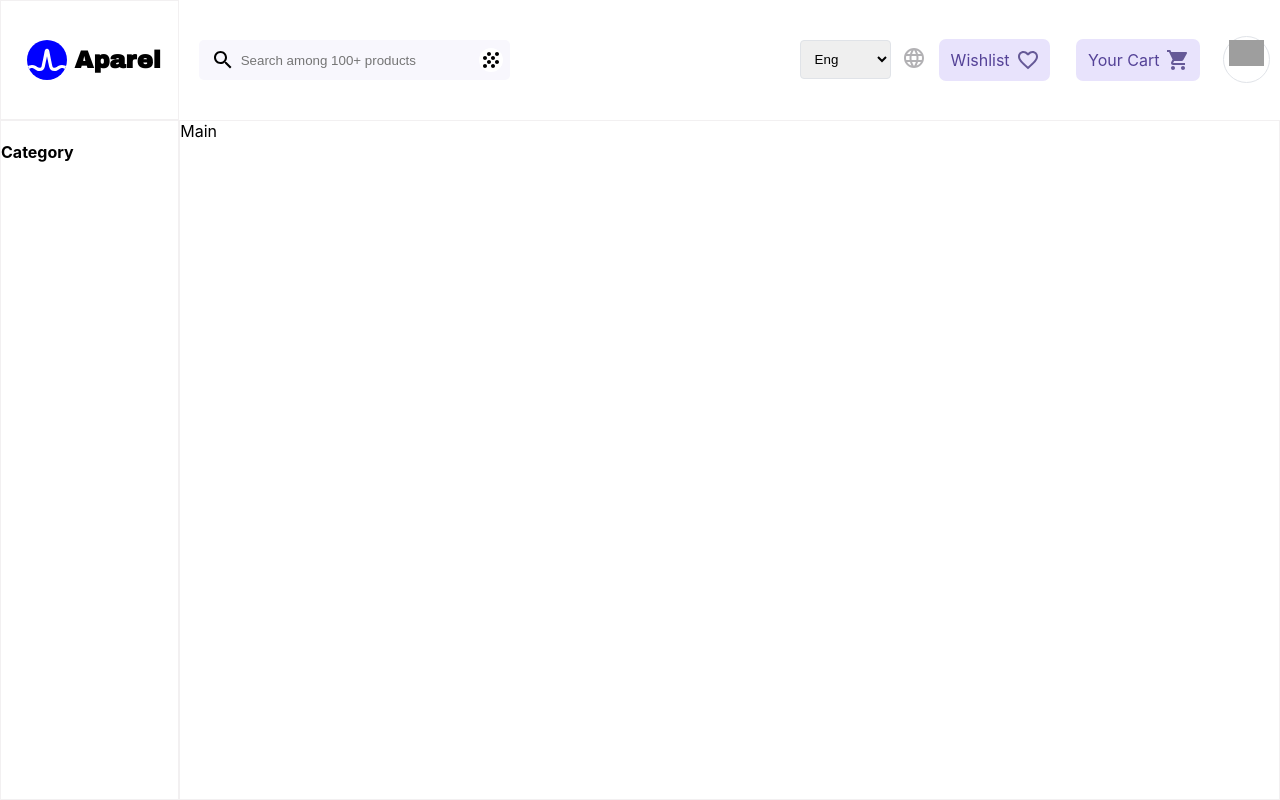
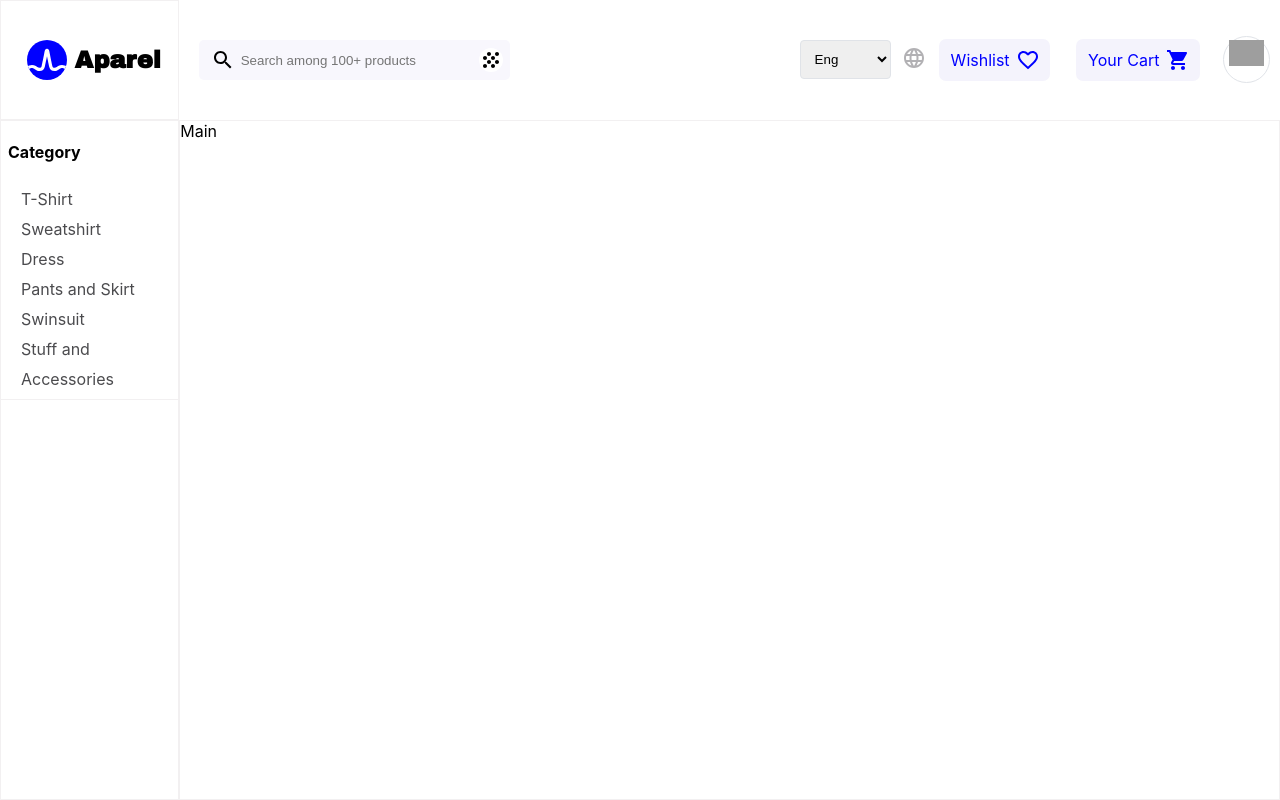
Before and after one commit to okeresamuel/Complete-Ecommerce-and-Admin-dashboard, a React (Create React App) app in the folder e-commerce/: page / in a window 1280 px wide. Built offline with nearby package versions, Linux system fonts and the light colour scheme; grey boxes are pictures that could not be loaded.

Commit message:
Create category section

```diff
--- a/e-commerce/src/components/Header/Header.css
+++ b/e-commerce/src/components/Header/Header.css
@@ -36,18 +36,18 @@
     justify-content: space-between;
 }
 .Nav__btn1,.Nav__btn2{
-    background-color: hsl(250deg 80% 94%);
+    background-color:hsl(250deg 57% 97%);
     padding: 3px 12px 11px 12px;
     border-radius: 7px;
     margin: 13px;
-    color: rgb(84, 66, 151);
+    color: blue;
     text-decoration: none;
 }
 .love__icon,.Shopping__icon{
  position: relative;
  top:6px;
  left:1.9px;
- color: hsl(252deg 26% 47%);
+ color: blue;
 }
 .profile__icon{
     width:35px;
@@ -76,3 +76,6 @@
     cursor: pointer;
     left: -11px;
 }
+.Language__Icon{
+    color: hsl(260deg 2% 70%);
+}
--- a/e-commerce/src/components/Header/Header.js
+++ b/e-commerce/src/components/Header/Header.js
@@ -13,7 +13,7 @@ import './Header.css'
       <GrainIcon className='Grain__Icon' />
       </div>
 
-        <div className='profile__iconsection'>
+      <div className='profile__iconsection'>
 
       <div className='Language__container' >
         <select name="languages" className="Select__lang">
@@ -22,7 +22,7 @@ import './Header.css'
         <option value="French">French</option>
         <option value="Ebonics">Ebonics</option>
         </select>
-        <LanguageIcon  style={{ color: "hsl(260deg 2% 70%)"}}/>
+        <LanguageIcon  className="Language__Icon" />
       </div>
 
           <a href="#closed" className="Nav__btn1">Wishlist <FavoriteBorderIcon className='love__icon'/></a>
--- a/e-commerce/src/components/SideBar/SideBar.css
+++ b/e-commerce/src/components/SideBar/SideBar.css
@@ -2,3 +2,21 @@
     height: 85vh;
     width: 14vw;
 }
+
+.link{
+    display:block;
+    text-decoration: none;
+    line-height: 30px;
+    color:rgb(75, 75, 78);
+}
+.link:hover{
+    color:blue;
+}
+.link__container{
+padding:0px 3px 5px 20px;
+border-bottom:1px solid #F2F0F1;
+}
+
+.Category__text{
+    margin-left: 7px;
+}
--- a/e-commerce/src/components/SideBar/SideBar.js
+++ b/e-commerce/src/components/SideBar/SideBar.js
@@ -2,7 +2,15 @@ import './SideBar.css'
 
 const SideBar = () => {
     return (<div id='sideBar' className='greyBorder'>
-       <h4>Category</h4>
+       <h4 className='Category__text'>Category</h4>
+       <div className='link__container'>
+       <a href="#Closed"  className="link">T-Shirt</a>
+       <a href="#Closed"  className="link">Sweatshirt</a>
+       <a href="#Closed"  className="link">Dress</a>
+       <a href="#Closed"  className="link">Pants and Skirt</a>
+       <a href="#Closed"  className="link">Swinsuit</a>
+       <a href="#Closed"  className="link">Stuff and Accessories</a>
+       </div>
     </div>)
 }
 
```
